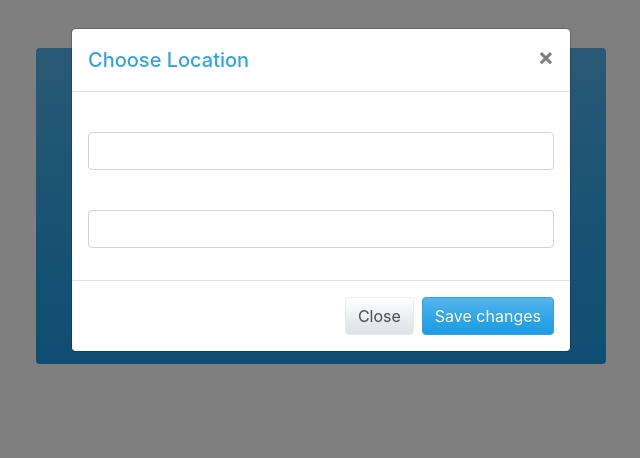
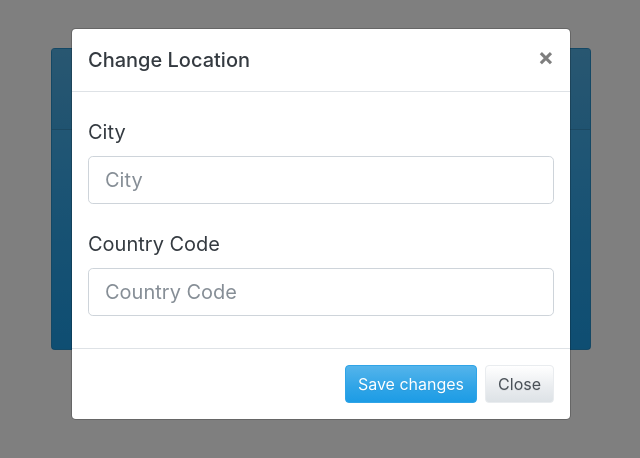
Before and after one commit to dolphius21/Weather-JS, a plain HTML site: page index.html in a window 1280 px wide. Both pictures are taken after a click on the button "Change Location". Shown: the whole page, without its empty margins (319-959 px from the left). Drawn offline with nearby package versions, Linux system fonts and the light colour scheme; no server answers.

Commit message:
added javascript codes

```diff
--- a/app.js
+++ b/app.js
@@ -0,0 +1,39 @@
+// Initialize UI object
+const ui = new UI();
+
+// Initialize Storage Object
+const storage = new Storage();
+
+// Get Stored Location Data
+const weatherLocation = storage.getLocationData();
+
+// Initialize Weather object
+const weather = new Weather(weatherLocation.city, weatherLocation.country);
+
+// Get weather
+const getWeatherOnload = () => {
+  weather.getWeather()
+    .then(response => ui.generateUI(response))
+    .catch(error => console.log(error))
+};
+
+// Get weather on DOM Load
+document.addEventListener('DOMContentLoaded', getWeatherOnload);
+
+// Change Location
+document.getElementById('save').addEventListener('click', () => {
+  const city = document.getElementById('city-input').value;
+  const country = document.getElementById('country-input').value;
+
+  // Change location
+  weather.changeLocation(city, country);
+
+  // Set new location to local storage
+  storage.setLocationData(city, country);
+
+  // Get weather again
+  getWeatherOnload();
+
+  // Close modal
+  $('#locModal').modal('hide');
+});
--- a/index.html
+++ b/index.html
@@ -7,51 +7,53 @@
   <title>Weather JS</title>
 </head>
 <body>
-<div class="container">
+  <div class="container mt-5 text-white">
     <div class="row">
-    <div class="col-md-6 mx-auto text-center bg-primary mt-5 p-5 rounded">
-      <h1 id="w-location"></h1>
-      <h3 class="text-dark" id="w-desc"></h3>
-      <h3 id="w-string"></h3>
-      <img id="w-icon">
-      <ul class="list-group mt-3" id="w-details">
-        <li class="list-group-item" id="w-humidity"></li>
-        <li class="list-group-item" id="w-dewpoint"></li>
-        <li class="list-group-item" id="w-feels-like"></li>
-        <li class="list-group-item" id="w-wind"></li>
+        <div class="col-sm-6 mx-auto text-center">
+            <div class="card text-white bg-primary mb-3">
+                <div class="card-header"><h1>Weather Finder</h1></div>
+                <div class="card-body">
+                  <h1 id="location"></h1>
+                  <h3 class="desc text-dark" id="weather-desc"></h3>
+                  <h5 class="desc" id="temp"></h5>
+                  <img id="icon" src="">
+                  <ul class="list-group text-dark">
+                      <li class="list-group-item" id="pressure"></li>
+                      <li class="list-group-item" id="humidity"></li>
+                      <li class="list-group-item" id="feels-like"></li>
                   </ul>
             <hr>
-      <button type="button" class="btn btn-primary" data-toggle="modal" data-target="#locModal">
+            <button type="button" id="loc-change" class="btn btn-success" data-toggle="modal" data-target="#locModal">
                 Change Location
               </button>
             </div>
         </div>
     </div>
+</div>
+ <!---Modal-->
 
-<div class="modal fade" id="locModal" tabindex="-1" aria-labelledby="locModalLabel" aria-hidden="true">
-  <div class="modal-dialog">
+ <div class="modal" id="locModal">
+    <div class="modal-dialog" role="document">
       <div class="modal-content">
         <div class="modal-header">
-        <h5 class="modal-title" id="locModalLabel">Choose Location</h5>
+          <h5 class="modal-title text-dark bold">Change Location</h5>
           <button type="button" class="close" data-dismiss="modal" aria-label="Close">
             <span aria-hidden="true">&times;</span>
           </button>
         </div>
         <div class="modal-body">
-        <form id="w-form">
             <div class="form-group">
-            <label for="city"></label>
-            <input type="text" id="city" class="form-control">
+                <label class="col-form-label col-form-label-lg text-dark text-left" for="city-input">City</label>
+                <input class="form-control form-control-lg" type="text" placeholder="City" id="city-input">
               </div>
             <div class="form-group">
-            <label for="state"></label>
-            <input type="text" id="state" class="form-control">
+                <label class="col-form-label col-form-label-lg text-dark text-left" for="country-input">Country Code</label>
+                <input class="form-control form-control-lg" type="text" placeholder="Country Code" id="country-input">
               </div>
-        </form>
         </div>
         <div class="modal-footer">
+          <button type="button" class="btn btn-primary" id="save">Save changes</button>
           <button type="button" class="btn btn-secondary" data-dismiss="modal">Close</button>
-        <button id="change-btn" type="button" class="btn btn-primary">Save changes</button>
         </div>
       </div>
     </div>
--- a/storage.js
+++ b/storage.js
@@ -0,0 +1,32 @@
+class Storage {
+  constructor() {
+    this.city;
+    this.country;
+    this.defaultCity = 'Manila';
+    this.defaultCountry = 'PH';
+  }
+
+  getLocationData() {
+    if (localStorage.getItem('city') === null) {
+      this.city = this.defaultCity;
+    } else {
+      this.city = localStorage.getItem('city');
+    }
+
+    if (localStorage.getItem('country') === null) {
+      this.country = this.defaultCountry;
+    } else {
+      this.country = localStorage.getItem('country');
+    }
+
+    return {
+      city: this.city,
+      country: this.country
+    }
+  }
+
+  setLocationData(city, country) {
+    localStorage.setItem('city', city);
+    localStorage.setItem('country', country);
+  }
+}
--- a/ui.js
+++ b/ui.js
@@ -0,0 +1,23 @@
+class UI {
+  constructor() {
+    this.location = document.getElementById('location');
+    this.desc = document.getElementById('weather-desc');
+    this.icon = document.getElementById('icon');
+    this.temperature = document.getElementById('temp');
+    this.pressure = document.getElementById('pressure');
+    this.humidity = document.getElementById('humidity');
+    this.feelsLike = document.getElementById('feels-like');
+  }
+
+  // Generate the Weather API Results
+  // @param {JSON} - the response data
+  generateUI(weather) {
+    this.location.textContent = `${weather.name}, ${weather.sys.country}`;
+    this.desc.textContent = `Weather: ${weather.weather[0].description}`;
+    this.temperature.textContent = `Temperature: ${weather.main.temp}F`;
+    this.icon.setAttribute('src', `http://openweathermap.org/img/wn/${weather.weather[0].icon}@2x.png`)
+    this.pressure.textContent = `Pressure: ${weather.main.pressure}`;
+    this.humidity.textContent = `Humidity: ${weather.main.humidity}`;
+    this.feelsLike.textContent = `Feels Like: ${weather.main.feels_like}`;
+  }
+}
--- a/weather.js
+++ b/weather.js
@@ -0,0 +1,25 @@
+class Weather {
+  constructor(city, country) {
+    this.apiKey = '38dd5648930ac0da8d0c6d4d20957fc4';
+    this.city = city;
+    this.country = country;
+  }
+
+  // Fetch Weather API
+  // @return {JSON} - resturns JSON from the Weather API
+  async getWeather() {
+    const response = await fetch(`http://api.openweathermap.org/data/2.5/weather?q=${this.city},${this.country}&appid=${this.apiKey}`);
+
+    const responseData = await response.json();
+
+    return responseData
+  }
+
+  // Changes Weather Location
+  // @param {city} - the new city property
+  // @param {country} - the new country property
+  async changeLocation(city, country) {
+    this.city = city;
+    this.country = country;
+  }
+}
```
Lines whose indentation alone changed are shown as unchanged.
